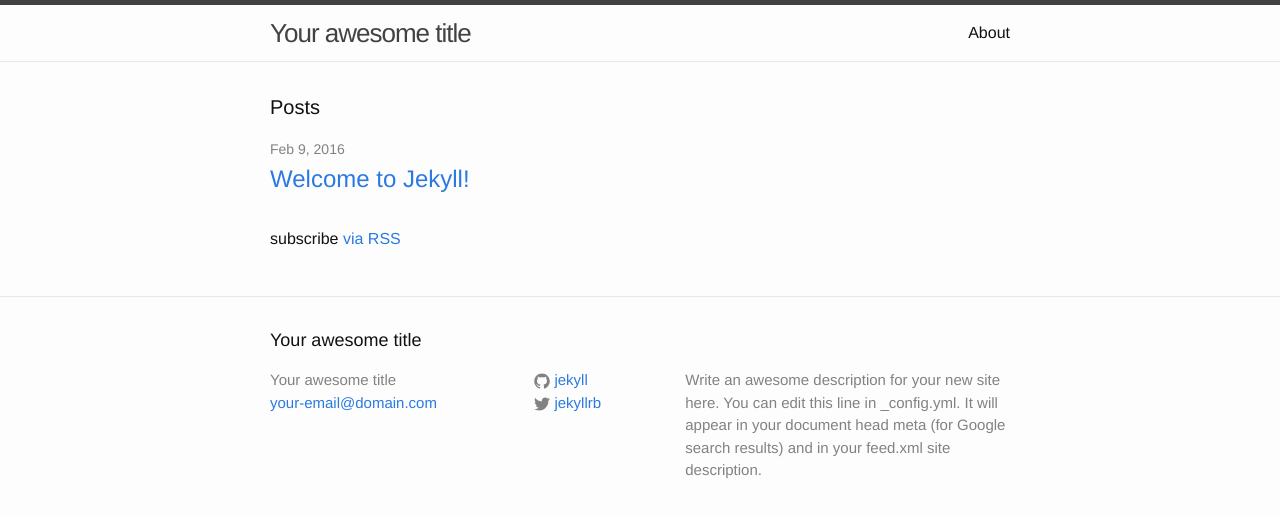
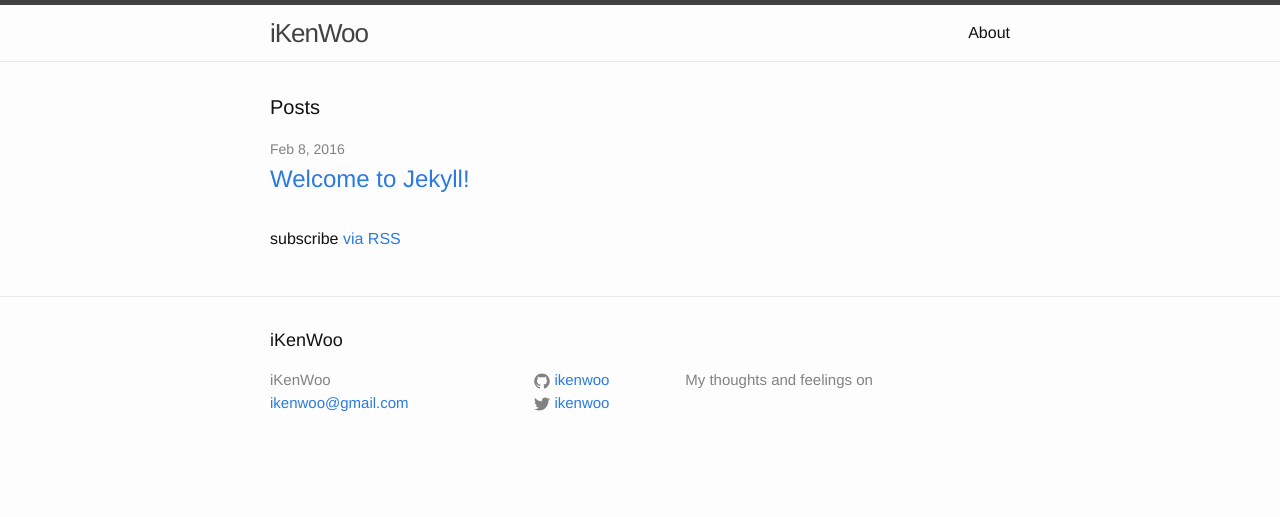
Before and after one commit to iKenWoo/ikenwoo.github.io, a Jekyll site: the page built from index.html, in a window 1280 px wide. Shown: the top 517 px of the page. Built offline with Jekyll 4.4.1, drawn with Linux system fonts in a browser that asks for light colours.

Commit message:
Basic config

```diff
--- a/_config.yml
+++ b/_config.yml
@@ -6,16 +6,15 @@
 # 'jekyll serve'. If you change this file, please restart the server process.
 
 # Site settings
-title: Your awesome title
-email: your-email@domain.com
-description: > # this means to ignore newlines until "baseurl:"
-  Write an awesome description for your new site here. You can edit this
-  line in _config.yml. It will appear in your document head meta (for
-  Google search results) and in your feed.xml site description.
+title: iKenWoo
+email: ikenwoo@gmail.com
+description: >
+  My thoughts and feelings on
 baseurl: "" # the subpath of your site, e.g. /blog
-url: "http://yourdomain.com" # the base hostname & protocol for your site
-twitter_username: jekyllrb
-github_username:  jekyll
+url: "http://ikenwoo.github.io" # the base hostname & protocol for your site
+twitter_username: ikenwoo
+github_username:  ikenwoo
+timezone: America/Toronto
 
 # Build settings
 markdown: kramdown
```
